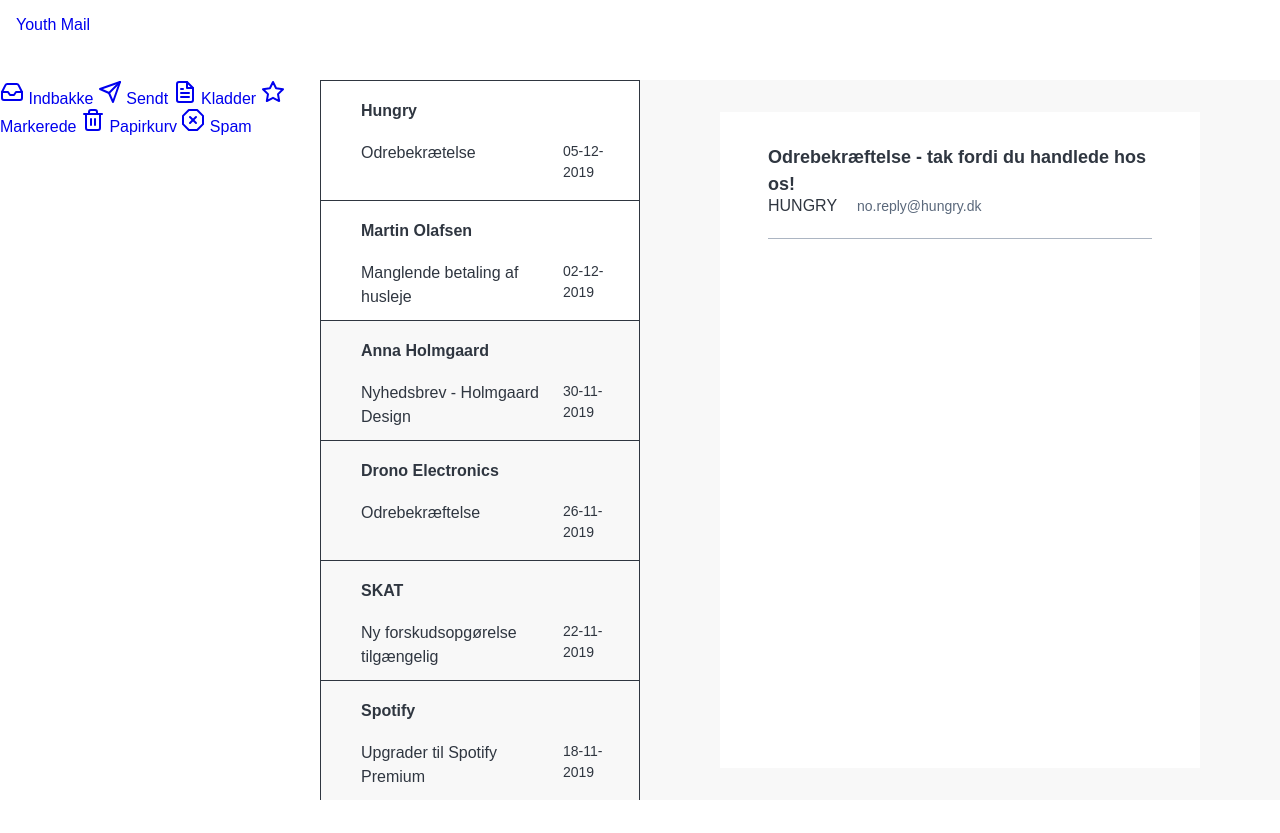
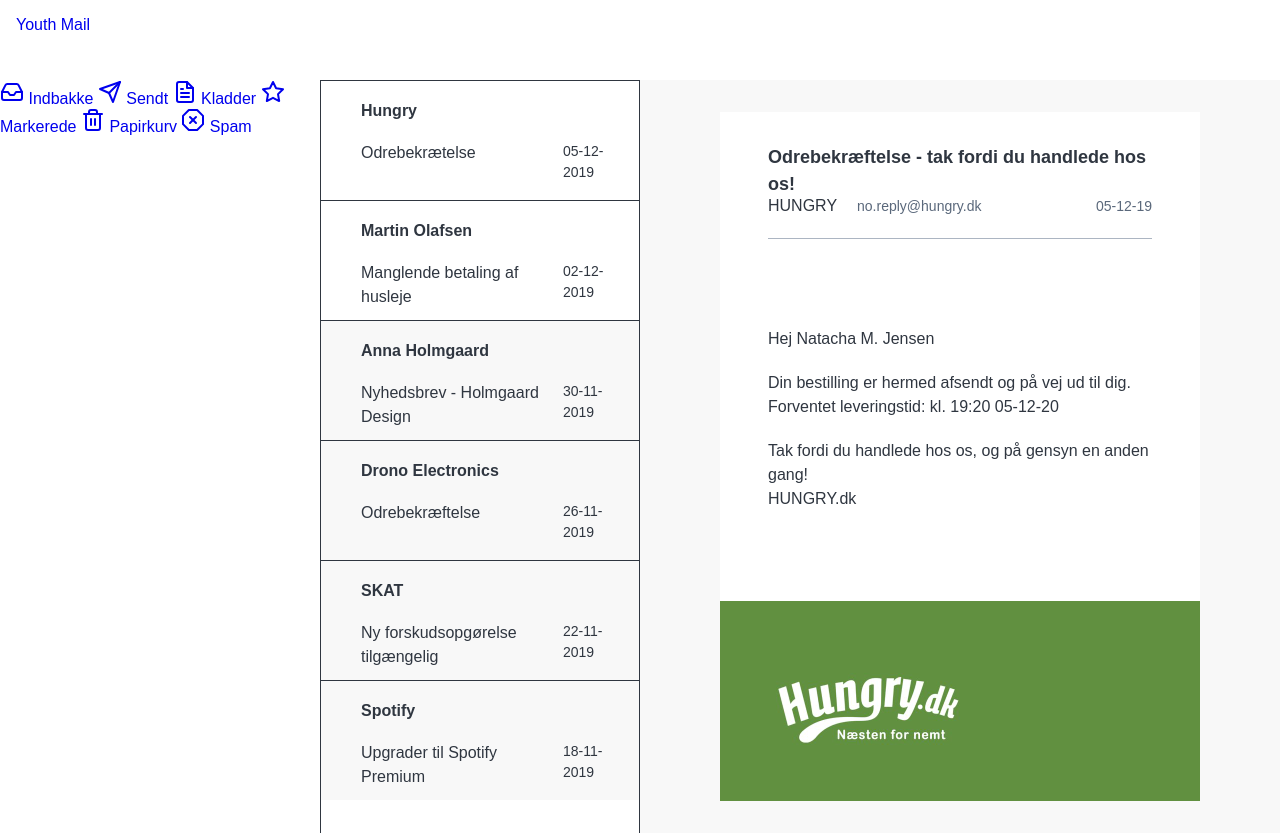
Before and after one commit to Aoksuz/opgave-6-email-interface, a website: page index.html in a window 1280 px wide. Before the commit the page ends 800 px from the top, so only its background shows below. Drawn offline with nearby package versions, Linux system fonts and the light colour scheme; a web font is replaced by a local one.

Commit message:
skrevet og stylet et mail eksempel. rettet mindre fejl

```diff
--- a/css/styles.scss
+++ b/css/styles.scss
@@ -168,15 +168,50 @@
         display: flex;
         flex-direction: row;
         align-items: center;
-        height: 30px;
         margin-bottom: 30px;
+        border-bottom: 1px solid lighten($black, 50);
+        padding-bottom: 20px;
 
         .afsender-mail{
           color: lighten($black, 20);
           font-size: 14px;
           margin-left: 20px;
         }
+
+        .mail-dato{
+          color: lighten($black, 20);
+          font-size: 14px;
+          justify-self: end;
+          margin-left: auto;
+        }
+      }
+
+      .openmail-indhold{
+        display: flex;
+        flex-direction: column;
+        justify-content: center;
+        height: 300px;
+
+        p{
+          line-height: 1.5;
+        }
+
+        .mailintro, .mailcontent{
+          margin-bottom: 20px;
+        }
       }
     }
   }
+
+  .reklame{
+    width: 100%;
+    height: 200px;
+    background: #619040;
+
+    img{
+      height: 100%;
+      width: auto;
+      margin-left: 3em;
+    }
+  }
 }
--- a/index.html
+++ b/index.html
@@ -142,7 +142,20 @@
             <div class="afsender">
                 <p>HUNGRY</p>
                 <p class="afsender-mail">no.reply@hungry.dk</p>
+                <p class="mail-dato">05-12-19</p>
             </div>
+            <div class="openmail-indhold">
+                <p class="mailintro">Hej Natacha M. Jensen</p>
+                <div class="mailcontent">
+                    <p>Din bestilling er hermed afsendt og på vej ud til dig.</p>
+                    <p>Forventet leveringstid: kl. 19:20 05-12-20</p>
+                </div>
+                <p>Tak fordi du handlede hos os, og på gensyn en anden gang!</p>
+                <p>HUNGRY.dk</p>
+            </div>
+        </div>
+        <div class="reklame">
+            <img src="img/o_hZVTL5_400x400.jpg" alt="reklame-logo">
         </div>
     </div>
 
```
Also changed, not shown: img/o_hZVTL5_400x400.jpg (added).
